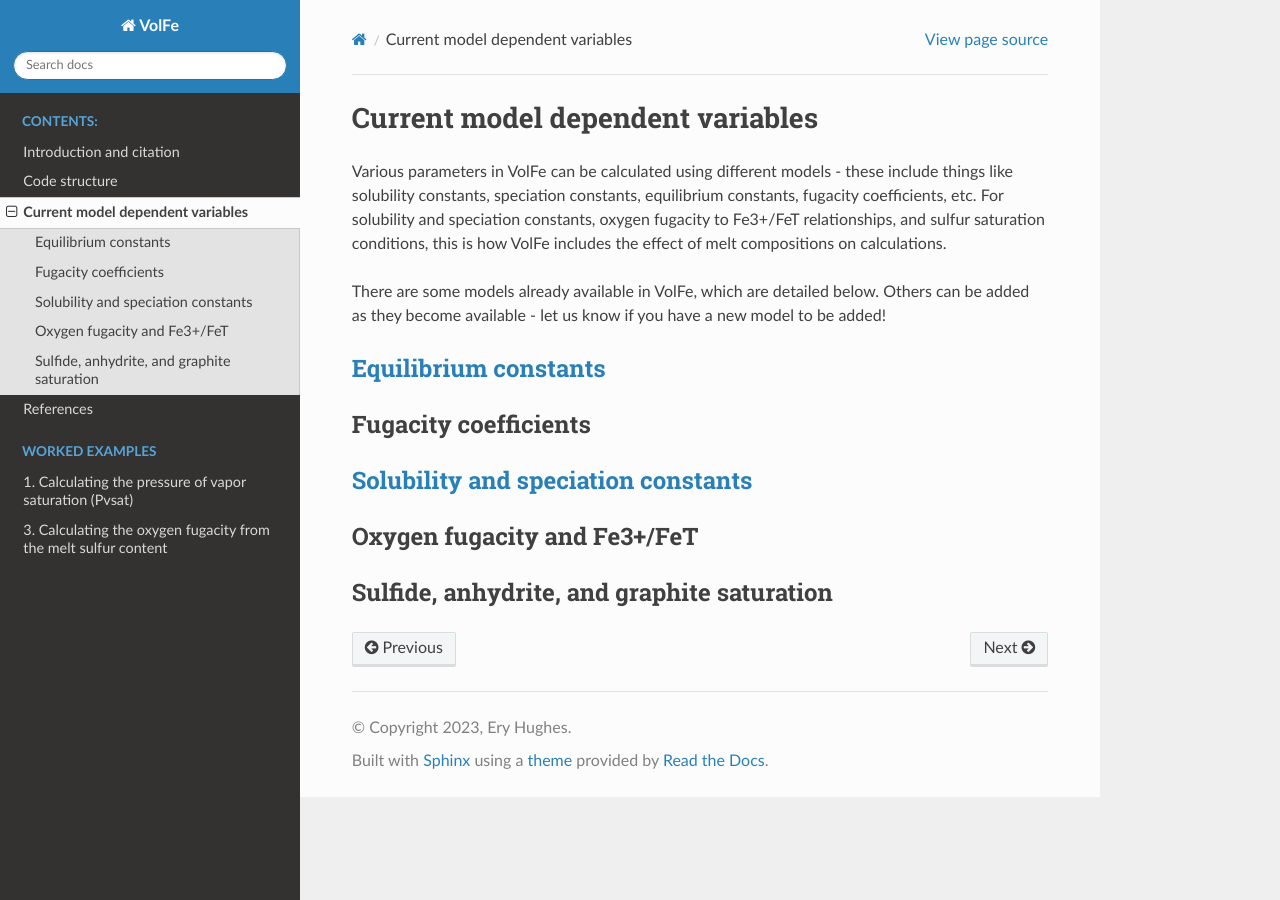
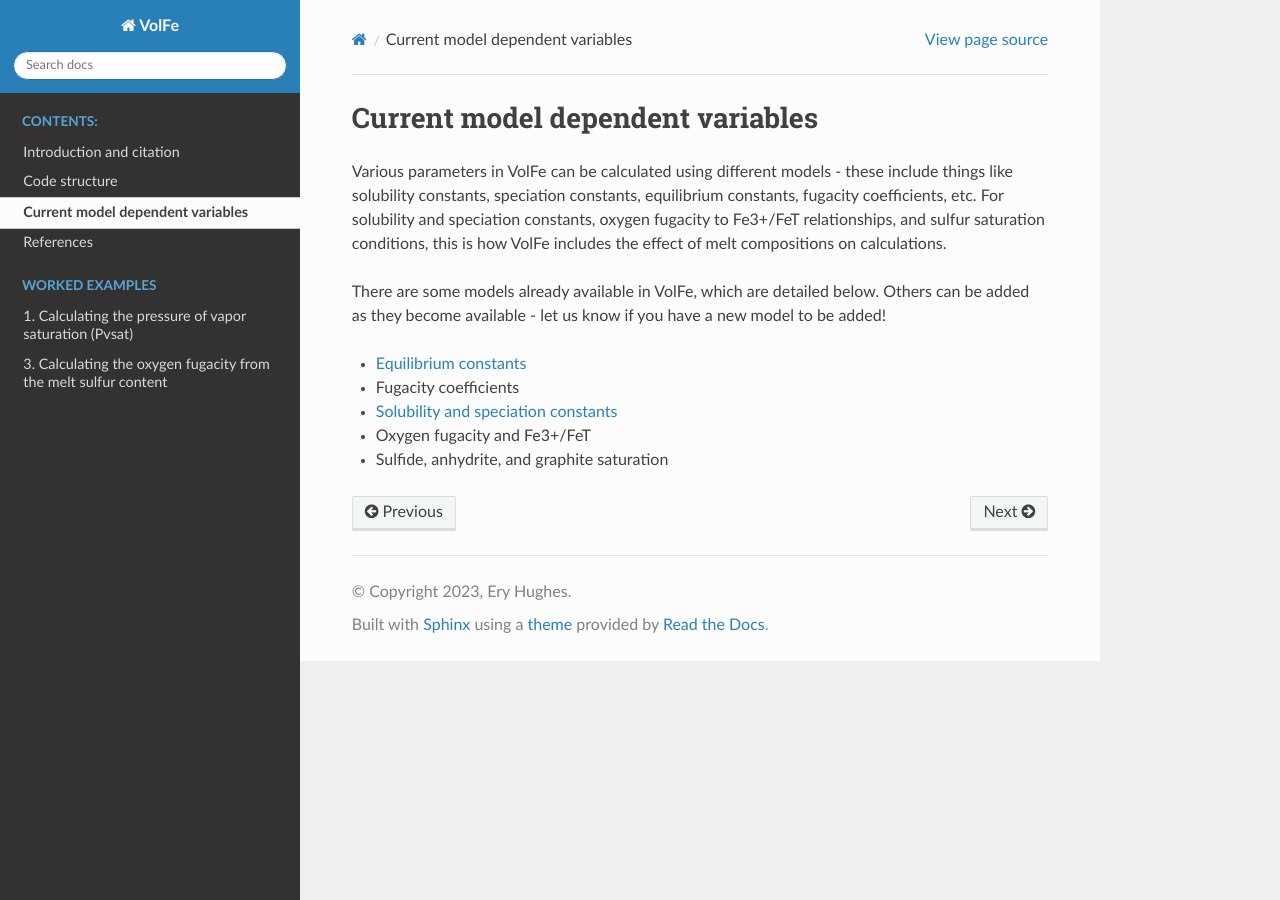
Before and after one commit to eryhughes/VolFe, a Sphinx documentation site: the page built from docs/current_mdv.rst, in a window 1280 px wide. Built offline with Sphinx 7.4.7 and the Read the Docs theme 2.0.0, drawn with Linux system fonts in a browser that asks for light colours.

Commit message:
Update current_mdv.rst

```diff
--- a/docs/current_mdv.rst
+++ b/docs/current_mdv.rst
@@ -7,17 +7,12 @@ For solubility and speciation constants, oxygen fugacity to Fe3+/FeT relationshi
 
 There are some models already available in VolFe, which are detailed below. Others can be added as they become available - let us know if you have a new model to be added!
 
-:doc:`Equilibrium constants <mdv/mdv_equilibrium_constants>`
-------------
+- :doc:`Equilibrium constants <mdv/mdv_equilibrium_constants>`
 
-:doc:`Fugacity coefficients <mdv/mdv_fugacity_coefficients>`
----------------
+- :doc:`Fugacity coefficients <mdv/mdv_fugacity_coefficients>`
 
-:doc:`Solubility and speciation constants <mdv/mdv_solubility_speciation_constants>`
--------------
+- :doc:`Solubility and speciation constants <mdv/mdv_solubility_speciation_constants>`
 
-:doc:`Oxygen fugacity and Fe3+/FeT <mdv/mdv_oxygen_fugacity>`
---------------
+- :doc:`Oxygen fugacity and Fe3+/FeT <mdv/mdv_oxygen_fugacity>`
 
-:doc:`Sulfide, anhydrite, and graphite saturation <mdv/mdv_saturation>`
--------------
+- :doc:`Sulfide, anhydrite, and graphite saturation <mdv/mdv_saturation>`
```
